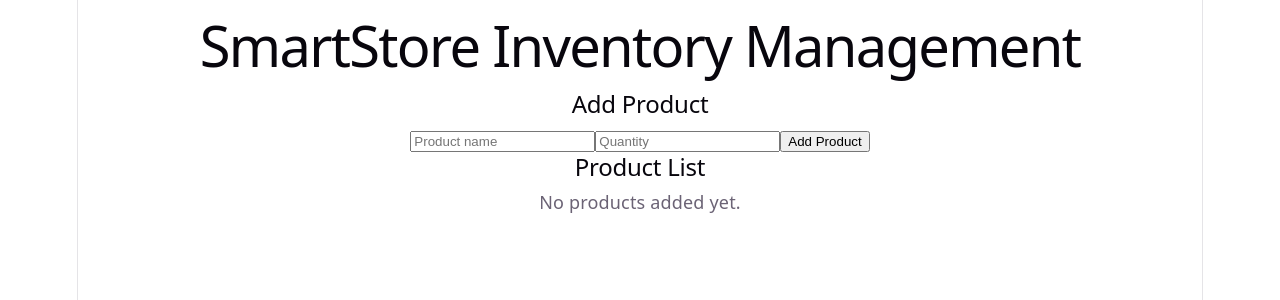
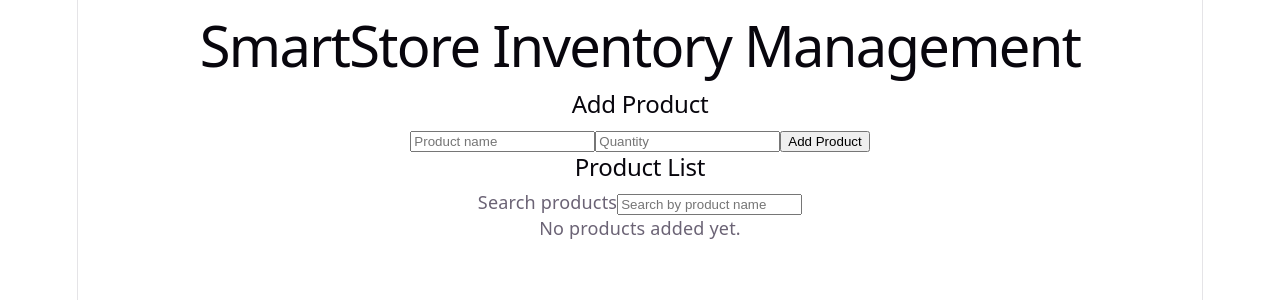
Before and after one commit to saifalhosany2-star/Smartstore_react_mvp, a React (Vite) app: page / in a window 1280 px wide. Shown: the top 300 px of the page. Built offline with nearby package versions, Linux system fonts and the light colour scheme.

Commit message:
Implement SMART-01: Product name search

```diff
--- a/src/App.jsx
+++ b/src/App.jsx
@@ -2,10 +2,13 @@
 import { useState } from "react";
 import "./App.css";
 import ProductForm from "./Components/ProductForm.jsx";
+import ProductList from "./Components/ProductList.jsx";
+
 function App() {
   const [products, setProducts] = useState([]);
   const [name, setName] = useState("");
   const [quantity, setQuantity] = useState("");
+  const [searchTerm, setSearchTerm] = useState("");
 
   function addProduct(e) {
     e.preventDefault();
@@ -25,11 +28,13 @@ function App() {
     setQuantity("");
   }
 
+  const filteredProducts = products.filter((product) =>
+    product.name.toLowerCase().includes(searchTerm.trim().toLowerCase())
+  );
+
   return (
     <main>
       <h1>SmartStore Inventory Management</h1>
-
-
 
       <ProductForm
         name={name}
@@ -39,20 +44,11 @@ function App() {
         onAddProduct={addProduct}
       />
 
-
-      <h2>Product List</h2>
-
-      {products.length === 0 ? (
-        <p>No products added yet.</p>
-      ) : (
-        <ul>
-          {products.map((product) => (
-            <li key={product.id}>
-              {product.name} — Quantity: {product.quantity}
-            </li>
-          ))}
-        </ul>
-      )}
+      <ProductList
+        products={filteredProducts}
+        searchTerm={searchTerm}
+        onSearchTermChange={setSearchTerm}
+      />
     </main>
   );
 }
--- a/src/Components/ProductList.jsx
+++ b/src/Components/ProductList.jsx
@@ -0,0 +1,36 @@
+function ProductList({ products, searchTerm, onSearchTermChange }) {
+  const hasProducts = products.length > 0;
+
+  return (
+    <section>
+      <h2>Product List</h2>
+
+      <label htmlFor="product-search">Search products</label>
+      <input
+        id="product-search"
+        type="text"
+        placeholder="Search by product name"
+        value={searchTerm}
+        onChange={(e) => onSearchTermChange(e.target.value)}
+      />
+
+      {!hasProducts ? (
+        <p>
+          {searchTerm.trim()
+            ? "No matching products found."
+            : "No products added yet."}
+        </p>
+      ) : (
+        <ul>
+          {products.map((product) => (
+            <li key={product.id}>
+              {product.name} — Quantity: {product.quantity}
+            </li>
+          ))}
+        </ul>
+      )}
+    </section>
+  );
+}
+
+export default ProductList;
```
Lines whose indentation alone changed are shown as unchanged.
